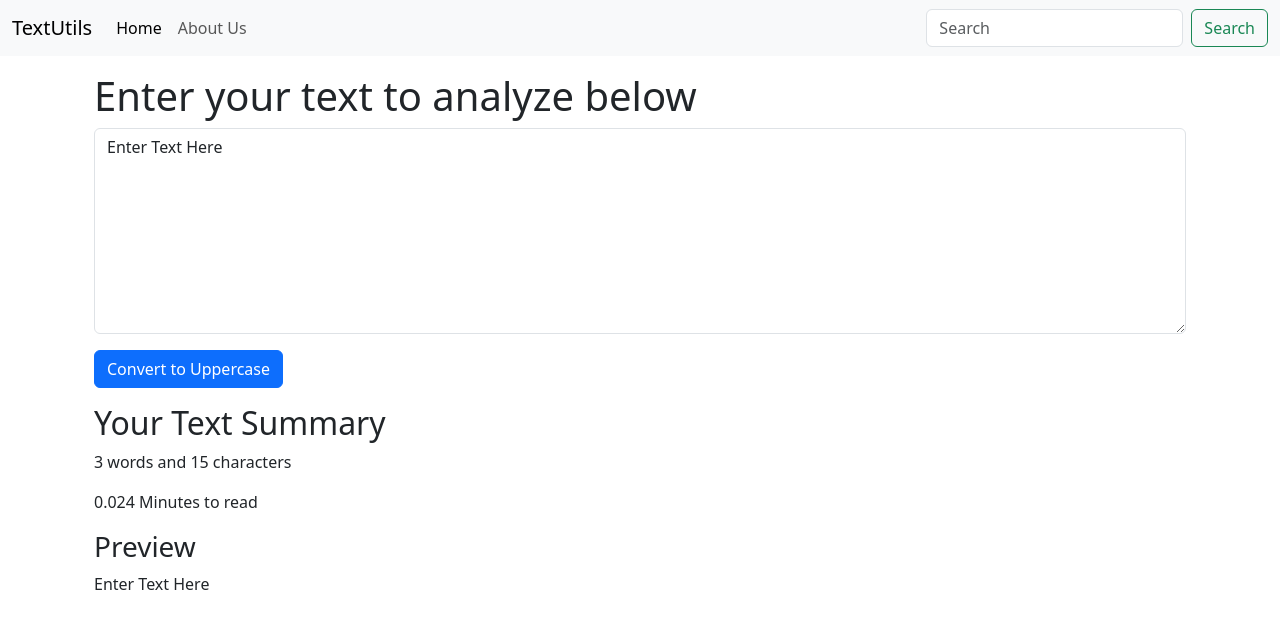
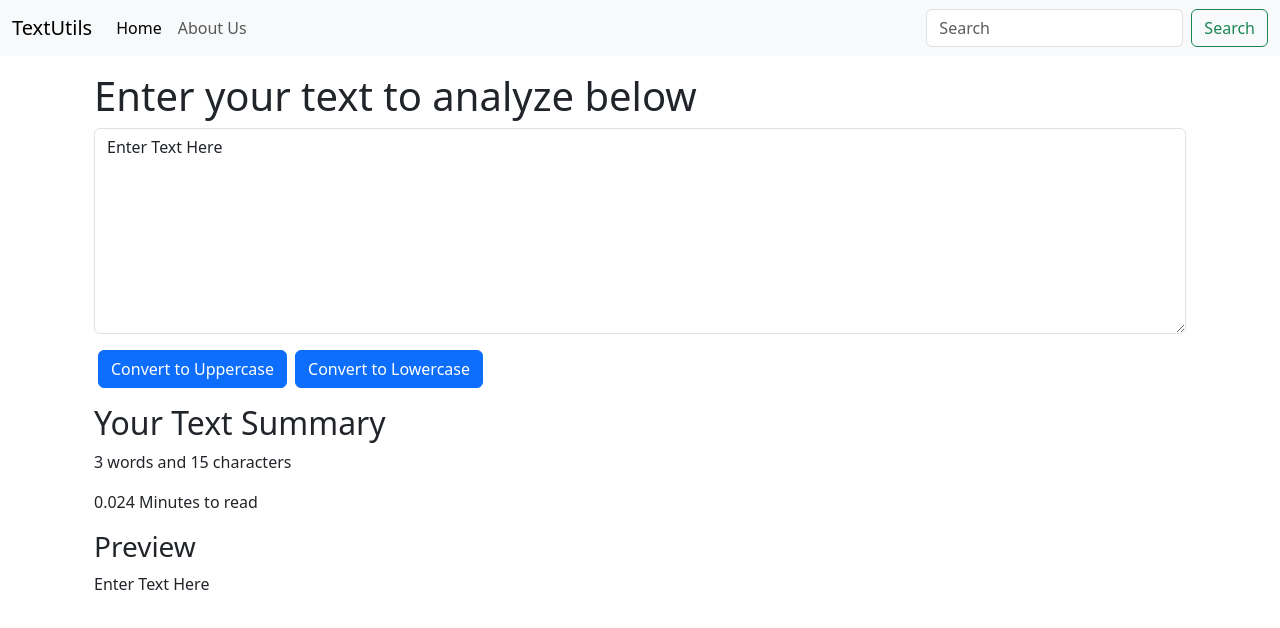
Before and after one commit to Darpan242003/my-app, a React (Vite) app: page / in a window 1280 px wide. Shown: the top 628 px of the page. Built offline with nearby package versions, Linux system fonts and the light colour scheme.

Commit message:
Convert to Lowercase button

```diff
--- a/src/Components/TextForm.jsx
+++ b/src/Components/TextForm.jsx
@@ -7,6 +7,14 @@
         // console.log('Uppercase was clicked' + text)
 
         let newText = text.toUpperCase() //method to convert text to uppercase
+
+        setText(newText) //correct way to change value of text
+    }
+
+    const handleLoClick = () => {
+        // console.log('Uppercase was clicked' + text)
+
+        let newText = text.toLowerCase() //method to convert text to uppercase
 
         setText(newText) //correct way to change value of text
     }
@@ -27,7 +35,8 @@
                     <textarea className="form-control" onChange={handleOnChange} value={text} id="myBox" rows="8"></textarea>
                     {/* we have used value={text} which displays "Enter Text Here" in textarea */}
                 </div>
-                <button className="btn btn-primary" onClick={handleUpClick}>Convert to Uppercase</button>
+                <button className="btn btn-primary mx-1" onClick={handleUpClick}>Convert to Uppercase</button>
+                <button className="btn btn-primary mx-1" onClick={handleLoClick}>Convert to Lowercase</button>
                 {/* onClick={handleUpClick} whenever we click on the button handleUpClick function will invoke. */}
             </div>
             <div className="container my-3">
```
